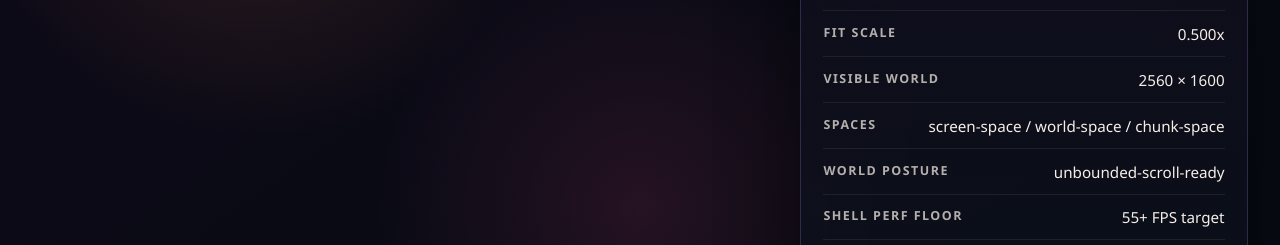
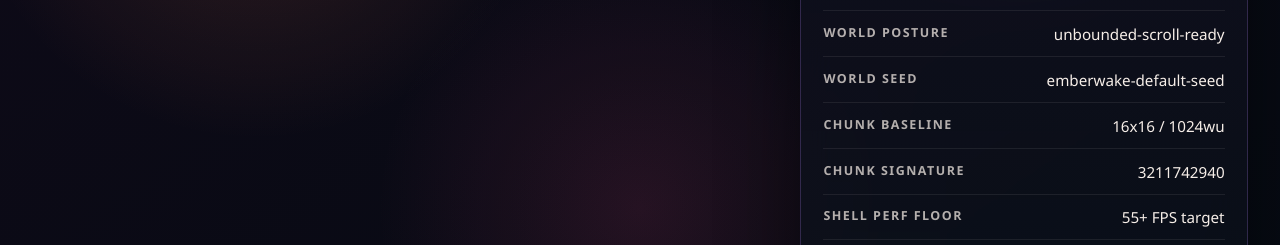
Before and after one commit to AlexAgo83/emberwake, a React (Vite) app: page / in a window 1280 px wide. Shown: the part 392-637 px from the top of the page. Built offline with nearby package versions, Linux system fonts and the light colour scheme.

Commit message:
Define deterministic chunked world model and seed contract

```diff
--- a/src/app/AppShell.tsx
+++ b/src/app/AppShell.tsx
@@ -10,6 +10,11 @@ import { useRuntimeInteractionGuards } from "./hooks/useRuntimeInteractionGuards
 import { ShellDiagnosticsPanel } from "../game/debug/ShellDiagnosticsPanel";
 import { useDebugPanelHotkey } from "../game/debug/hooks/useDebugPanelHotkey";
 import { RuntimeSurface } from "../game/render/RuntimeSurface";
+import {
+  chunkWorldSize,
+  sampleChunkDebugSignature,
+  worldContract
+} from "../game/world/model/worldContract";
 import { appConfig } from "../shared/config/appConfig";
 import { runtimeContract } from "../shared/constants/runtimeContract";
 
@@ -119,6 +124,20 @@ export function AppShell() {
             <dd>{runtimeContract.worldAssumption}</dd>
           </div>
           <div>
+            <dt>World seed</dt>
+            <dd>{worldContract.defaultSeed}</dd>
+          </div>
+          <div>
+            <dt>Chunk baseline</dt>
+            <dd>
+              {worldContract.chunkSizeInTiles}x{worldContract.chunkSizeInTiles} / {chunkWorldSize}wu
+            </dd>
+          </div>
+          <div>
+            <dt>Chunk signature</dt>
+            <dd>{sampleChunkDebugSignature({ x: 0, y: 0 })}</dd>
+          </div>
+          <div>
             <dt>Shell perf floor</dt>
             <dd>{viewport.performanceBudget.frameRateFloor}+ FPS target</dd>
           </div>
--- a/src/game/debug/ShellDiagnosticsPanel.tsx
+++ b/src/game/debug/ShellDiagnosticsPanel.tsx
@@ -1,3 +1,9 @@
+import {
+  chunkCoordinateToId,
+  chunkWorldSize,
+  sampleChunkDebugSignature,
+  worldContract
+} from "../world/model/worldContract";
 import type { ShellPreferences } from "../../shared/lib/shellPreferencesStorage";
 import type { ReturnTypeUseLogicalViewportModel } from "./types";
 
@@ -65,6 +71,20 @@ export function ShellDiagnosticsPanel({
           </dd>
         </div>
         <div>
+          <dt>Chunk baseline</dt>
+          <dd>
+            {worldContract.chunkSizeInTiles}x{worldContract.chunkSizeInTiles} / {chunkWorldSize}wu
+          </dd>
+        </div>
+        <div>
+          <dt>Chunk id</dt>
+          <dd>{chunkCoordinateToId({ x: 0, y: 0 })}</dd>
+        </div>
+        <div>
+          <dt>Chunk signature</dt>
+          <dd>{sampleChunkDebugSignature({ x: 0, y: 0 })}</dd>
+        </div>
+        <div>
           <dt>Fit scale</dt>
           <dd>{viewport.fitScale.toFixed(3)}x</dd>
         </div>
--- /dev/null
+++ b/src/game/world/model/worldContract.ts
@@ -0,0 +1,67 @@
+import type {
+  ChunkCoordinate,
+  ScreenPoint,
+  ViewportProjectionContract,
+  WorldPoint
+} from "../types";
+
+export const worldContract: {
+  chunkSizeInTiles: number;
+  defaultSeed: string;
+  tileSizeInWorldUnits: number;
+} = {
+  chunkSizeInTiles: 16,
+  defaultSeed: "emberwake-default-seed",
+  tileSizeInWorldUnits: 64
+};
+
+export const chunkWorldSize = worldContract.chunkSizeInTiles * worldContract.tileSizeInWorldUnits;
+
+const hashString = (value: string) => {
+  let hash = 5381;
+
+  for (let index = 0; index < value.length; index += 1) {
+    hash = (hash * 33) ^ value.charCodeAt(index);
+  }
+
+  return hash >>> 0;
+};
+
+export const worldToChunkIndex = (worldCoordinate: number) =>
+  Math.floor(worldCoordinate / chunkWorldSize);
+
+export const worldPointToChunkCoordinate = (worldPoint: WorldPoint): ChunkCoordinate => ({
+  x: worldToChunkIndex(worldPoint.x),
+  y: worldToChunkIndex(worldPoint.y)
+});
+
+export const chunkCoordinateToWorldOrigin = (chunkCoordinate: ChunkCoordinate): WorldPoint => ({
+  x: chunkCoordinate.x * chunkWorldSize,
+  y: chunkCoordinate.y * chunkWorldSize
+});
+
+export const chunkCoordinateToId = (
+  chunkCoordinate: ChunkCoordinate,
+  seed = worldContract.defaultSeed
+) => `${seed}:${chunkCoordinate.x}:${chunkCoordinate.y}`;
+
+export const sampleChunkDebugSignature = (
+  chunkCoordinate: ChunkCoordinate,
+  seed = worldContract.defaultSeed
+) => hashString(chunkCoordinateToId(chunkCoordinate, seed));
+
+export const worldPointToScreenPoint = (
+  worldPoint: WorldPoint,
+  viewport: ViewportProjectionContract
+): ScreenPoint => ({
+  x: (worldPoint.x - viewport.worldOrigin.x) * viewport.fitScale + viewport.screenSize.width / 2,
+  y: (worldPoint.y - viewport.worldOrigin.y) * viewport.fitScale + viewport.screenSize.height / 2
+});
+
+export const screenPointToWorldPoint = (
+  screenPoint: ScreenPoint,
+  viewport: ViewportProjectionContract
+): WorldPoint => ({
+  x: (screenPoint.x - viewport.screenSize.width / 2) / viewport.fitScale + viewport.worldOrigin.x,
+  y: (screenPoint.y - viewport.screenSize.height / 2) / viewport.fitScale + viewport.worldOrigin.y
+});
--- /dev/null
+++ b/src/game/world/types.ts
@@ -0,0 +1,23 @@
+export type ChunkCoordinate = {
+  x: number;
+  y: number;
+};
+
+export type ScreenPoint = {
+  x: number;
+  y: number;
+};
+
+export type WorldPoint = {
+  x: number;
+  y: number;
+};
+
+export type ViewportProjectionContract = {
+  fitScale: number;
+  screenSize: {
+    height: number;
+    width: number;
+  };
+  worldOrigin: WorldPoint;
+};
```
Also changed, not shown: logics/backlog/item_005_define_deterministic_chunked_world_model_and_seed_contract.md (+8 -8 lines), logics/tasks/task_006_define_deterministic_chunked_world_model_and_seed_contract.md (+26 -18 lines), 1 other file (tests, documents, lock files or other folders).
